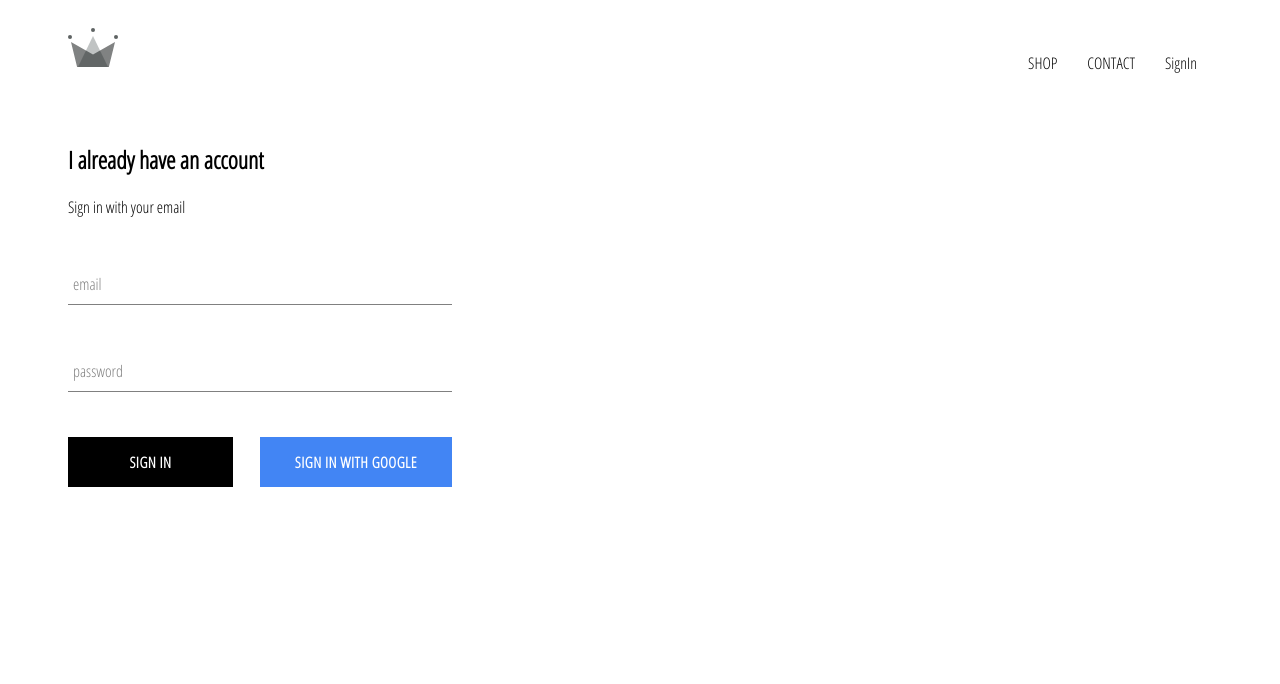
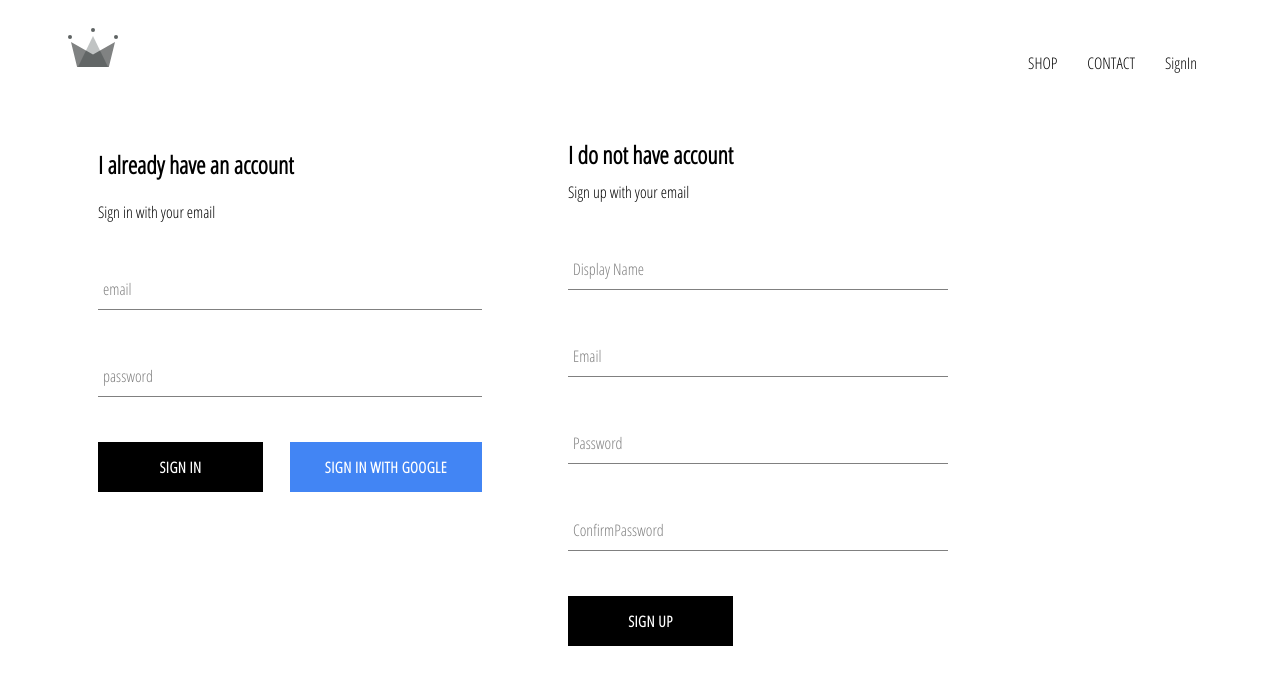
Before and after one commit to lunamoon170/crwn-clothing, a React (Create React App) app: page /signin in a window 1280 px wide. Shown: the top 684 px of the page. Built offline with nearby package versions, Linux system fonts and the light colour scheme; no server answers.

Commit message:
implemented firebase utils, included ability to store authenticated users into our firestore database

```diff
--- a/src/App.js
+++ b/src/App.js
@@ -5,7 +5,7 @@
 import ShopPage from './page/shop/shop.component.jsx';
 import Header from './component/header/header.component.jsx';
 import SignInAndSignUpPage from './page/sign-in-and-sign-up/sign-in-and-sign-up.component.jsx';
-import {auth } from './firebase/firebase.utils';
+import {auth, createUserProfileDocument } from './firebase/firebase.utils';
 class App extends React.Component{
 	constructor(){
 		super();
@@ -15,9 +15,19 @@
 	}
 	unsubscirbeFormAuth =null;
 	componentDidMount(){
-		this.unsubscirbeFormAuth=auth.onAuthStateChanged(user=>{
-			this.setState({ currentUser:user});
-			console.log(user);
+		this.unsubscirbeFormAuth=auth.onAuthStateChanged(async userAuth=>{
+			if(userAuth){
+				const userRef = await createUserProfileDocument(userAuth);
+				userRef.onSnapshot(snapShot=>{
+					this.setState({
+						currentUser: {
+							id: snapShot.id,
+							...snapShot.data()
+						}
+					},)
+				});
+			}
+			this.setState({currentUser:userAuth});
 		});
 	}
 	componentWillUnmount(){
--- /dev/null
+++ b/src/component/sign-up/sign-up.component.jsx
@@ -0,0 +1,66 @@
+import React from 'react';
+import FormInput from '../form-input/form-input.component';
+import CustomButton from '../custom-button/custom-button.component';
+
+import {auth,createUserProfileDocument} from '../../firebase/firebase.utils';
+import './sign-up.styles.scss';
+
+class Singup extends React.Component{
+    constructor(){
+        super();
+        this.state ={
+            displayName:'',
+            email:'',
+            password:'',
+            confirmPassword:''
+        }
+    }
+
+    handleSubmit=async event =>{
+        event.preventDefault();
+        const{displayName,email,password,confirmPassword}=this.state;
+        if(password!==confirmPassword){
+            alert("password don't match")
+            return;
+        }
+        try{
+             const{user}=await auth.createUserWithEmailAndPassword(
+                email,
+                password
+            );
+            await createUserProfileDocument(user,{displayName});
+            this.setState({
+                displayName:'',
+                email:'',
+                password:'',
+                confirmPassword:''
+            });
+            }
+            catch(error){
+                console.error(error);
+            }
+            }
+            handleChange=event=>{
+                const {name,value}=event.target;
+                this.setState({[name]:value});
+            }
+
+
+    render(){
+        const {displayName,email,password,confirmPassword}=this.state;
+        return(
+            <div className='sign-up'>
+                <h2 className='title'>I do not have account</h2>
+                <span>Sign up with your email</span>
+                <form className='sign-up-form' onSubmit={this.handleSubmit}>
+                    <FormInput type='text' name='displayName' value={displayName} onChange={this.handleChange} label='Display Name' required></FormInput>
+                    <FormInput type='email' name='email' value={email} onChange={this.handleChange} label='Email' required></FormInput>
+                    <FormInput type='password' name='password' value={password} onChange={this.handleChange} label='Password' required></FormInput>
+                    <FormInput type='password' name='confirmPassword' value={confirmPassword} onChange={this.handleChange} label='ConfirmPassword' required></FormInput>
+                    <CustomButton type='submit'>Sign up</CustomButton>
+                </form>
+            </div>
+        )
+    }
+}
+export default Singup;
--- /dev/null
+++ b/src/component/sign-up/sign-up.styles.scss
@@ -0,0 +1,8 @@
+.sign-up{
+    display: flex;
+    flex-direction: column;
+    width:380px;
+}
+.title{
+    margin: 10px 0;
+}
--- a/src/firebase/firebase.utils.js
+++ b/src/firebase/firebase.utils.js
@@ -12,6 +12,28 @@
     measurementId: "G-B3P05CLRSE"
   };
 
+  export const createUserProfileDocument= async(userAuth,additionalData)=>{
+     if(!userAuth) return;
+     const userRef=firestore.doc(`users/${userAuth.uid}`);
+     const snapShot =await userRef.get();
+     if(!snapShot.exists){
+       const{displayName,email}=userAuth;
+       const createAt =new Date();
+
+       try{
+         await userRef.set({
+           displayName,
+           email,
+           createAt,
+           ...additionalData
+         })
+       }catch(error){
+         console.log('error creating user',error.message);
+       }
+     }
+     return userRef;
+  };
+
   firebase.initializeApp(firebaseConfig);
 
   export const auth=firebase.auth();
--- a/src/page/sign-in-and-sign-up/sign-in-and-sign-up.component.jsx
+++ b/src/page/sign-in-and-sign-up/sign-in-and-sign-up.component.jsx
@@ -1,10 +1,12 @@
 import React from 'react';
 import Signin from '../../component/sign-in/sign-in.component';
+import Singup from '../../component/sign-up/sign-up.component';
 import './sign-in-and-sign-up.styles.scss';
 
 const SignInAndSignUpPage=()=>(
     <div className='sign-in-and-sign-up'>
         <Signin/>
+        <Singup/>
     </div>
 );
 
--- a/src/page/sign-in-and-sign-up/sign-in-and-sign-up.styles.scss
+++ b/src/page/sign-in-and-sign-up/sign-in-and-sign-up.styles.scss
@@ -0,0 +1,6 @@
+.sign-in-and-sign-up{
+    width: 850px;
+    display: flex;
+    justify-content: space-between;
+    margin:30px;
+}
```
